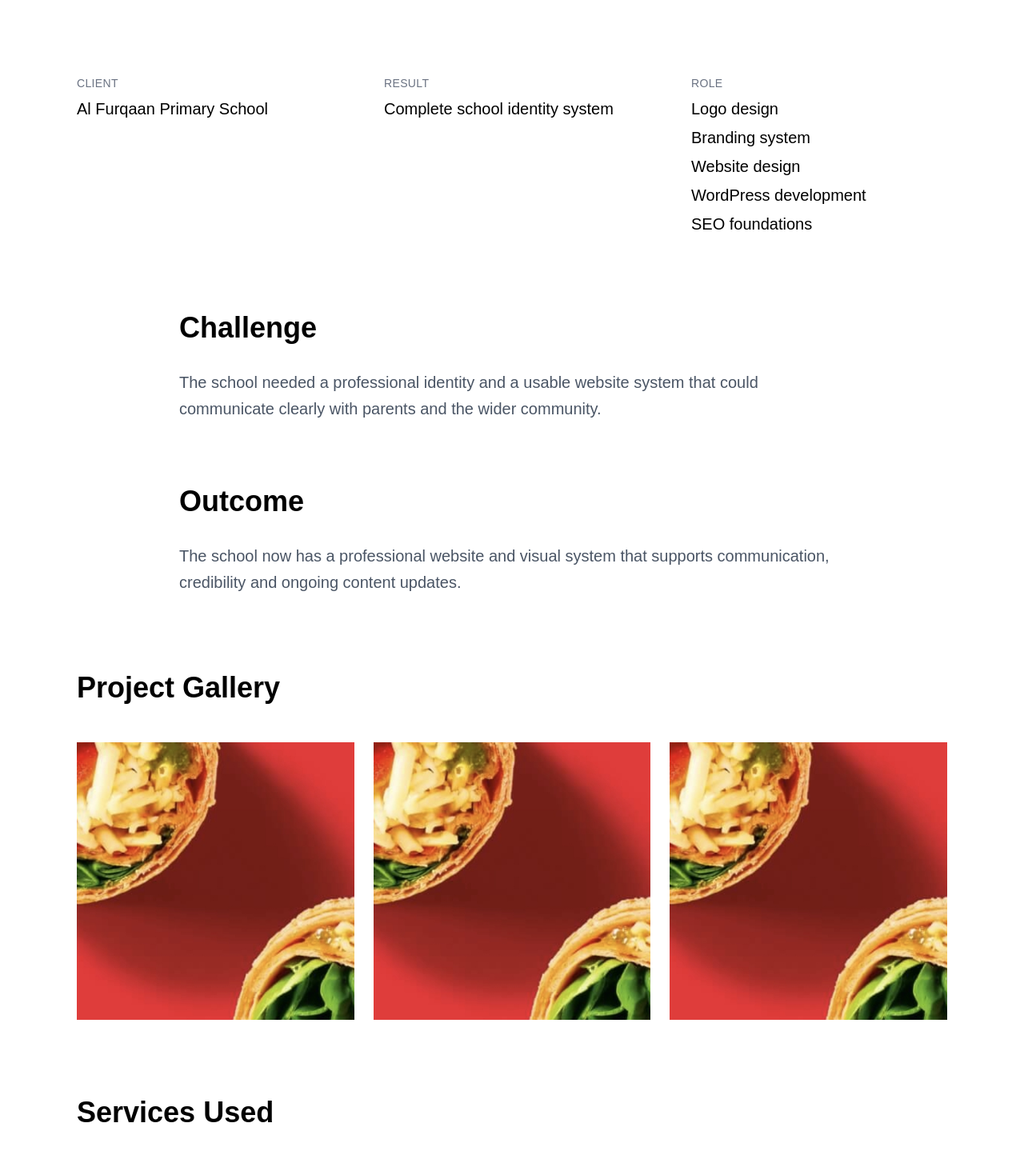
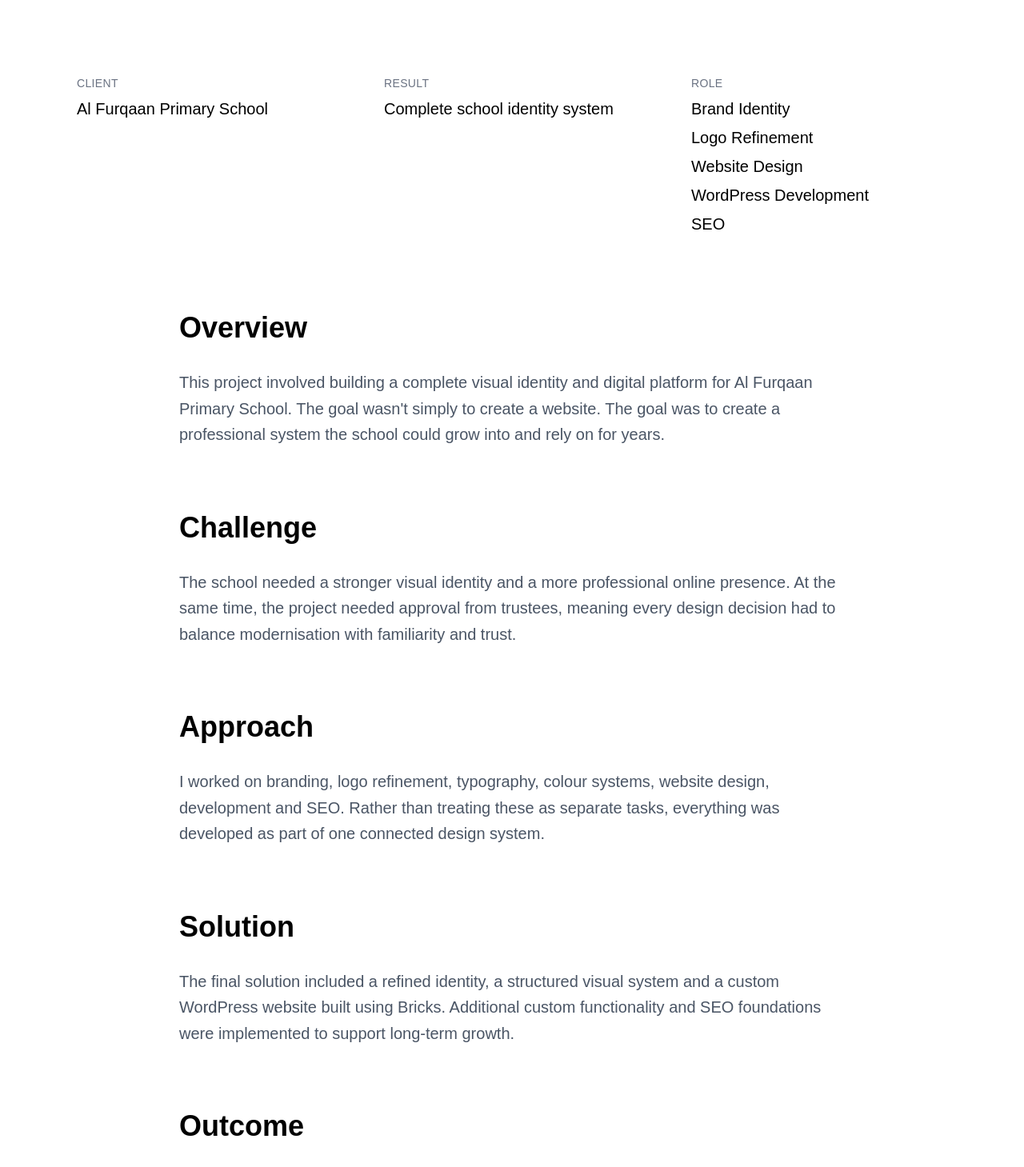
Before and after one commit to tanbuidesigns/tan-bui-designs, a Next.js app: page /work/al-furqaan-school in a window 1280 px wide. Shown: the part 951-2410 px from the top of the page at 80% size. Built offline with nearby package versions, Linux system fonts and the light colour scheme.

Commit message:
Upgrade Urban Eat narrative

```diff
--- a/src/data/projects.ts
+++ b/src/data/projects.ts
@@ -193,6 +193,7 @@
 client: "Al Furqaan Primary School",
 result: "Complete school identity system",
 image: "/projects/al-furqaan-school/cover.jpg",
+
 gallery: [
 "/projects/al-furqaan-school/cover.jpg",
 "/projects/al-furqaan-school/cover.jpg",
@@ -206,27 +207,42 @@
 "SEO",
 "Creative Direction",
 ],
+
 intro:
-      "A full branding and website system for Al Furqaan Primary School, built on WordPress using Bricks.",
+"A complete identity and website system designed to support the growth of a modern Islamic primary school.",
+
+overview:
+"This project involved building a complete visual identity and digital platform for Al Furqaan Primary School. The goal wasn't simply to create a website. The goal was to create a professional system the school could grow into and rely on for years.",
+
 challenge:
-      "The school needed a professional identity and a usable website system that could communicate clearly with parents and the wider community.",
+"The school needed a stronger visual identity and a more professional online presence. At the same time, the project needed approval from trustees, meaning every design decision had to balance modernisation with familiarity and trust.",
+
+approach:
+"I worked on branding, logo refinement, typography, colour systems, website design, development and SEO. Rather than treating these as separate tasks, everything was developed as part of one connected design system.",
+
+solution:
+"The final solution included a refined identity, a structured visual system and a custom WordPress website built using Bricks. Additional custom functionality and SEO foundations were implemented to support long-term growth.",
+
 role: [
-      "Logo design",
-      "Branding system",
-      "Website design",
-      "WordPress development",
-      "SEO foundations",
+"Brand Identity",
+"Logo Refinement",
+"Website Design",
+"WordPress Development",
+"SEO",
 ],
+
 outcome:
-      "The school now has a professional website and visual system that supports communication, credibility and ongoing content updates.",
+"The identity received first-round approval from trustees and the website now serves as the school's primary communication platform. The result is a scalable system that supports both day-to-day communication and future development.",
 },
+
   {
 title: "Urban Eat",
 slug: "urban-eat",
 category: "Packaging Design",
 client: "Urban Eat",
-    result: "Commercial packaging project",
+result: "400+ packaging SKUs delivered",
 image: "/projects/urban-eat/cover.jpg",
+
 gallery: [
 "/projects/urban-eat/cover.jpg",
 "/projects/urban-eat/cover.jpg",
@@ -238,19 +254,34 @@
 "Artwork Production",
 "Brand Application",
 "Print Design",
+"3D Visualisation",
 ],
+
 intro:
-      "Commercial packaging design work for Urban Eat, supporting product presentation and brand consistency.",
+"Large-scale packaging design and production supporting hundreds of products across multiple food ranges and sub-brands.",
+
+overview:
+"Urban Eat became one of the largest packaging programmes I have worked on. What started as packaging design quickly evolved into creating systems capable of supporting hundreds of products across multiple ranges and sub-brands.",
+
 challenge:
-      "The packaging needed to work in a competitive food retail environment while staying aligned with the brand’s visual system.",
+"The challenge wasn't creating a single package. The challenge was creating a system that could scale consistently across hundreds of products while maintaining quality, efficiency and brand consistency.",
+
+approach:
+"I worked across concept development, packaging design, artwork production, brand application and workflow optimisation. Alongside the packaging work itself, I developed processes that helped speed up approvals and improve communication across projects.",
+
+solution:
+"More than 20 product ranges and over 400 SKUs were developed through a structured packaging system. I also introduced 3D visualisation workflows that allowed concepts to be reviewed and approved more efficiently before production.",
+
 role: [
-      "Packaging design",
-      "Artwork preparation",
-      "Brand application",
-      "Layout design",
-      "Production awareness",
+"Packaging Design",
+"Brand Application",
+"Artwork Production",
+"3D Visualisation",
+"Workflow Development",
 ],
+
 outcome:
-      "The project added mainstream commercial packaging experience to a wider portfolio spanning print, branding and digital design.",
+"The project demonstrated how strong systems can support large-scale packaging programmes. By combining design, production knowledge and workflow improvements, it became possible to deliver hundreds of products efficiently while maintaining a high standard of quality.",
 },
+
 ];
```
Lines whose indentation alone changed are shown as unchanged.
